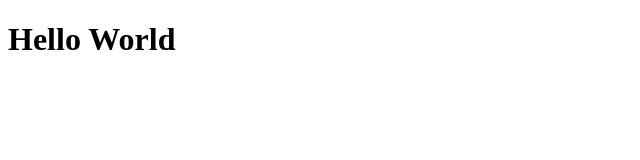
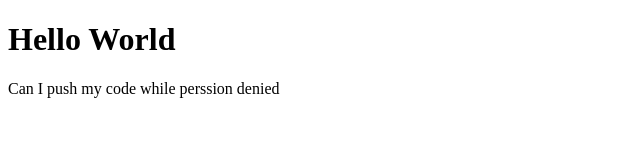
Before and after one commit to FlightOfThought/Hello-World, a plain HTML site: page index.html in a window 1280 px wide. Shown: the whole page, without its empty margins (0-640 px from the left). Drawn offline with Linux system fonts and the light colour scheme.

Commit message:
commit on 'Master'

```diff
--- a/index.html
+++ b/index.html
@@ -8,5 +8,7 @@
 </head>
 <body>
     <h1>Hello World</h1>
+    <p>Can I push my code while perssion denied</p>
+
 </body>
 </html>
```
